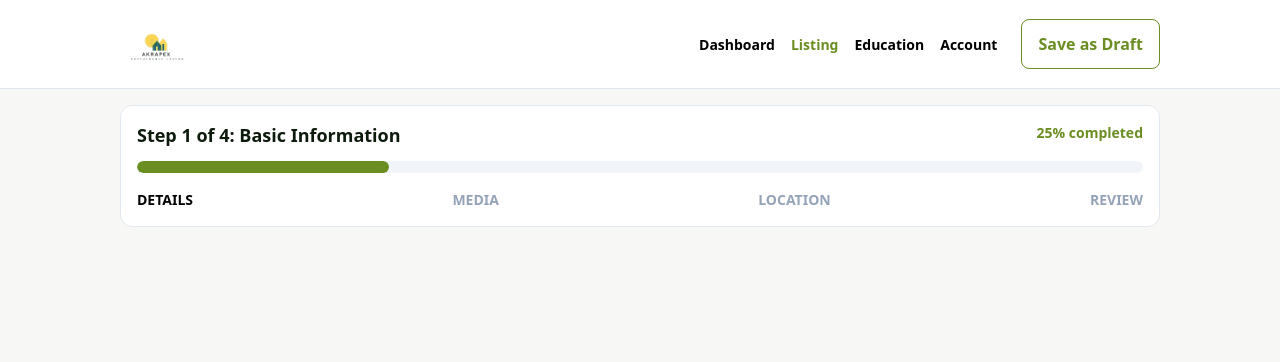
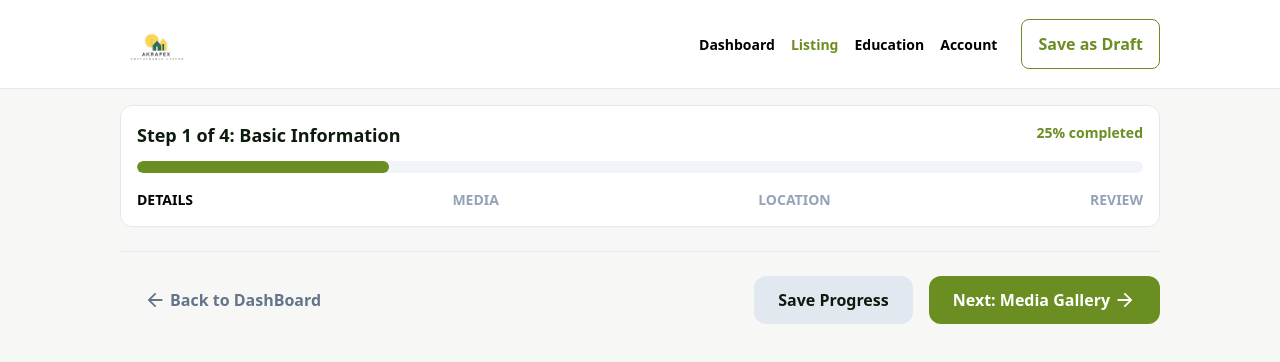
Before and after one commit to Akrapex/BRIVV-PROJECT, a React (Vite) app in the folder Brivv/: page /add-new-property in a window 1280 px wide. Shown: the top 362 px of the page. Built offline with nearby package versions, Linux system fonts and the light colour scheme.

Commit message:
Added the step navigation

```diff
--- a/Brivv/src/Properties.tsx
+++ b/Brivv/src/Properties.tsx
@@ -1,7 +1,8 @@
 import ProgressBar from "./components/ProgressBar";
 import PropertiesHeader from "./components/PropertiesHeader";
+import StepNavigation from "./components/StepNavigation";
 
-const propertyDataSteps = [
+const propertyDataSteps: string[] = [
   "Basic Information",
   "Media Gallery",
   "Location",
@@ -15,6 +16,7 @@ export default function Properties() {
 
       <main className="px-30 py-4">
         <ProgressBar />
+        <StepNavigation />
       </main>
     </section>
   );
--- /dev/null
+++ b/Brivv/src/components/StepNavigation.tsx
@@ -0,0 +1,21 @@
+import { IoMdArrowBack, IoMdArrowForward } from "react-icons/io";
+
+function StepNavigation() {
+  return (
+    <div className="py-6 mt-6 flex gap-4 border-t border-tertiary">
+      <button className="flex items-center gap-1 text-[#64748B] py-3 px-6 cursor-pointer font-bold">
+        <IoMdArrowBack size={22} /> Back to DashBoard
+      </button>
+
+      <button className="ml-auto text-[#0D1B0D] bg-tertiary py-3 px-6 cursor-pointer font-bold rounded-xl">
+        Save Progress
+      </button>
+
+      <button className="flex items-center gap-1 text-white bg-[#6B8E23] py-3 px-6 cursor-pointer font-bold rounded-xl">
+        Next: Media Gallery <IoMdArrowForward size={22} />
+      </button>
+    </div>
+  );
+}
+
+export default StepNavigation;
```
